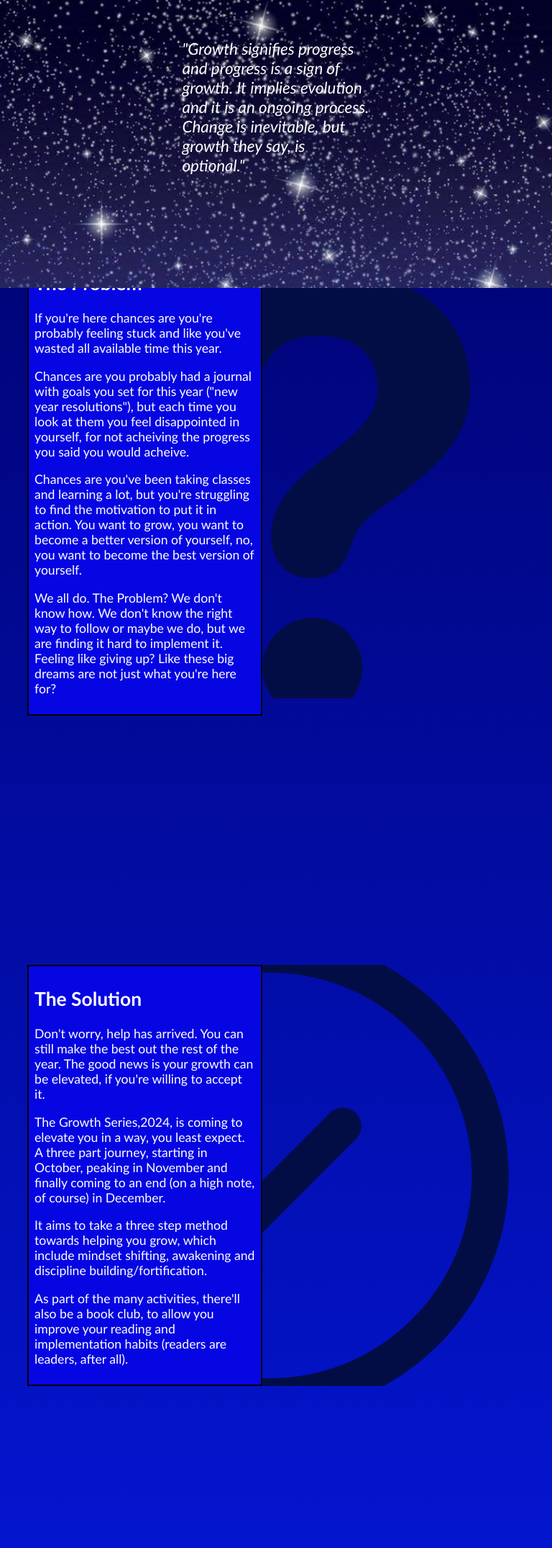
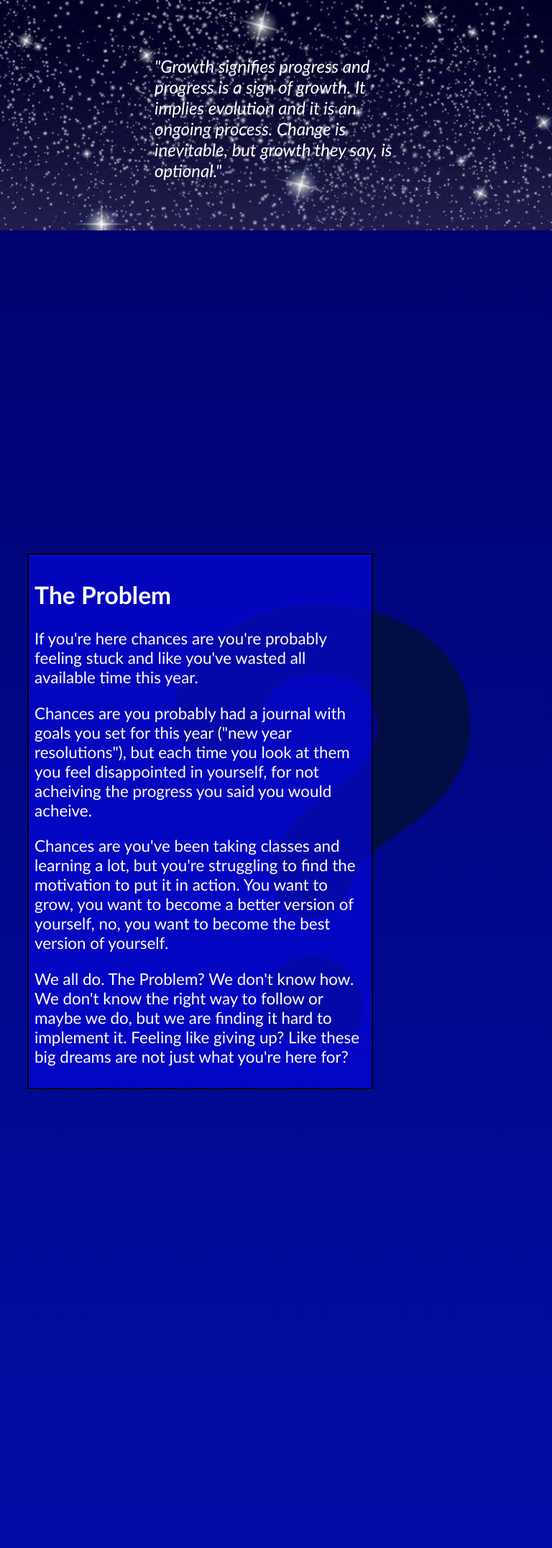
Before and after one commit to FinisherDev/the_growth_series, a Django app: page / in a window 768 px wide. Shown: the part 90-2240 px from the top of the page at 72% size. Run offline with Django 4.2, Linux system fonts and the light colour scheme.

Commit message:
Final Changes

```diff
--- a/index/static/index/index.css
+++ b/index/static/index/index.css
@@ -99,7 +99,10 @@ footer p {
     background-repeat: no-repeat;
     background-attachment: fixed;
 }
-@media only screen and (max-width:500px) {
+@media only screen and (max-width:550px) {
+    header section {
+      font-size: 0.9em;
+    }
     #opening {
         font-size: 1em;
         margin: 10% 30% 0 30%;
@@ -124,3 +127,33 @@ footer p {
         background-image: url('register2.svg');
     }
 }
+@media only screen and (max-width:1000px) and (min-width:600px) {
+    #opening {
+        font-size: 1.5em;
+        margin: 10% 28% 0 28%;
+    }
+    .opening_container {
+        height: 40%;
+    }
+    .text {
+        font-size: 1.4em;
+        width: 60%;
+        margin: 100% 5%;
+        background-color: #0606e2a0;
+    }
+}
+@media only screen and (max-width:1030px) and (min-width:1000px) {
+    #opening {
+        font-size: 1.5em;
+        margin: 10% 28% 0 28%;
+    }
+    .opening_container {
+        height: 40%;
+    }
+    .text {
+        font-size: 1.4em;
+        width: 60%;
+        margin: 100% 5%;
+        background-color: #0606e2a0;
+    }
+}
```
Also changed, not shown: index/static/index/register2.svg, index/static/index/tick2.svg.
